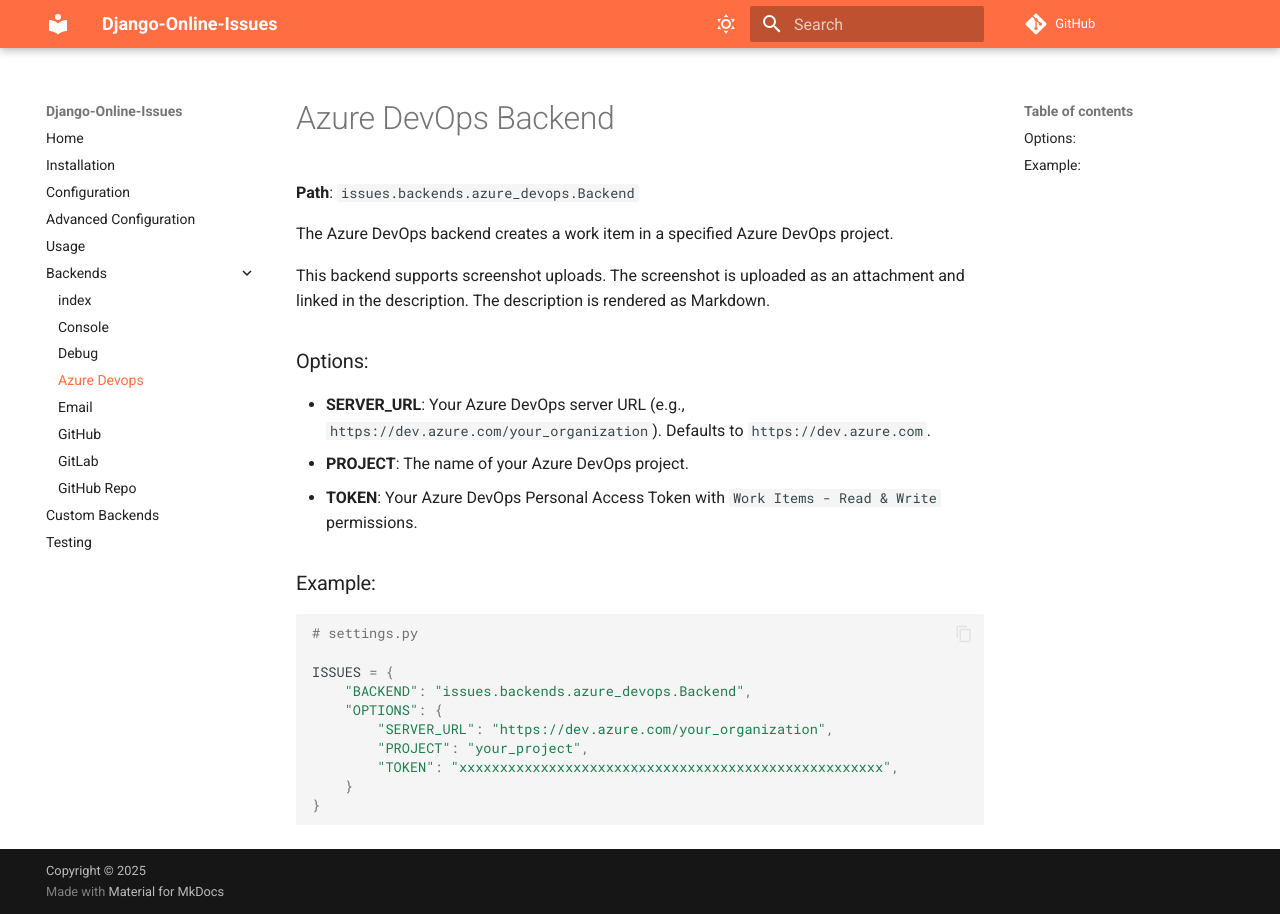
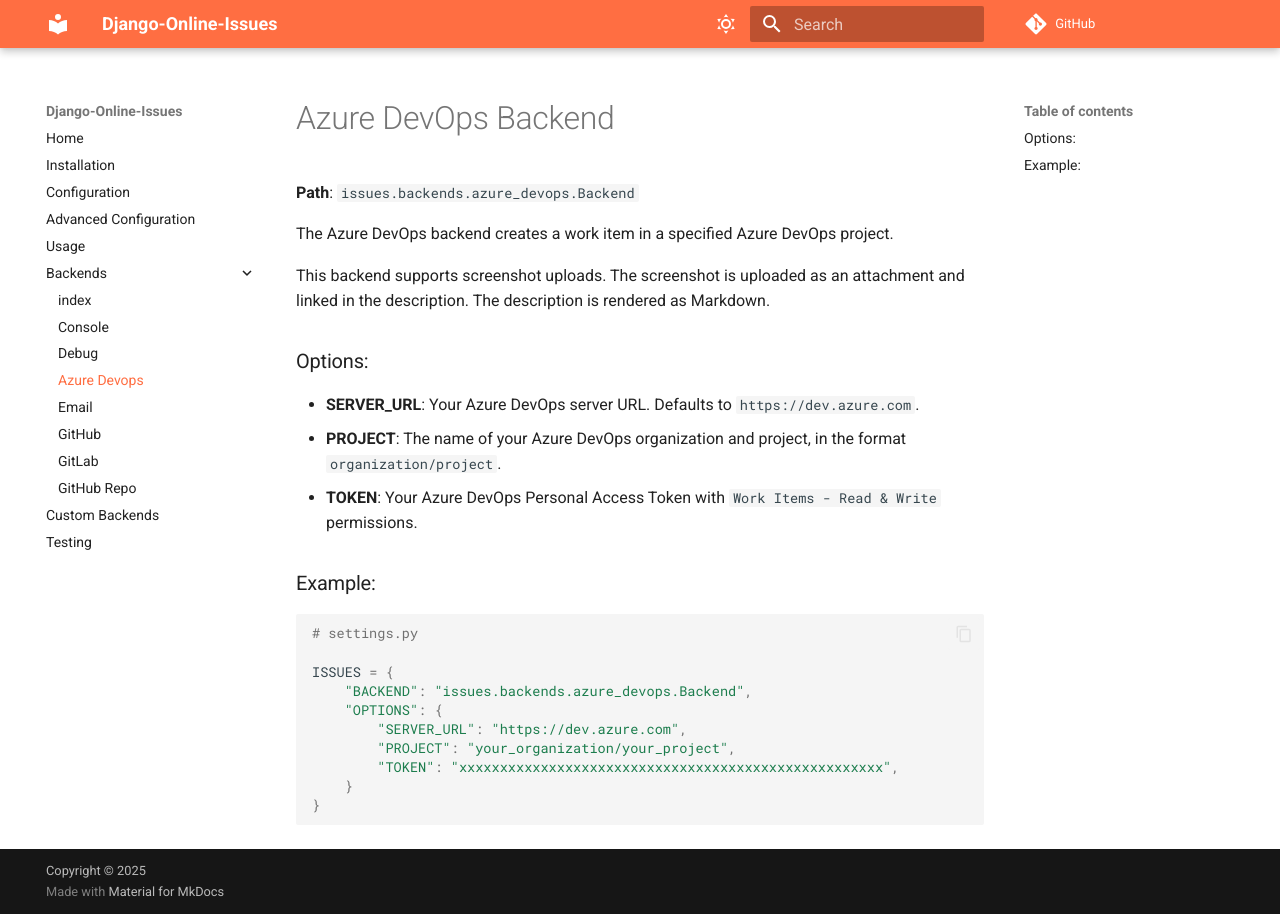
Before and after one commit to saxix/django-online-issues, an MkDocs documentation site: the page built from docs/src/backends/azure_devops.md, in a window 1280 px wide. Built offline with MkDocs 1.6.1 and Material for MkDocs 9.7.7, drawn with Linux system fonts in a browser that asks for light colours; comment, search, counter and statistics services are not loaded.

Commit message:
doc updates

```diff
--- a/docs/src/backends/azure_devops.md
+++ b/docs/src/backends/azure_devops.md
@@ -8,8 +8,8 @@
 
 ### Options:
 
--   **SERVER_URL**: Your Azure DevOps server URL (e.g., `https://dev.azure.com/your_organization`). Defaults to `https://dev.azure.com`.
--   **PROJECT**: The name of your Azure DevOps project.
+-   **SERVER_URL**: Your Azure DevOps server URL. Defaults to `https://dev.azure.com`.
+-   **PROJECT**: The name of your Azure DevOps organization and project, in the format `organization/project`.
 -   **TOKEN**: Your Azure DevOps Personal Access Token with `Work Items - Read & Write` permissions.
 
 
@@ -21,8 +21,8 @@
 ISSUES = {
     "BACKEND": "issues.backends.azure_devops.Backend",
     "OPTIONS": {
-        "SERVER_URL": "https://dev.azure.com/your_organization",
-        "PROJECT": "your_project",
+        "SERVER_URL": "https://dev.azure.com",
+        "PROJECT": "your_organization/your_project",
         "TOKEN": "xxxxxxxxxxxxxxxxxxxxxxxxxxxxxxxxxxxxxxxxxxxxxxxxxxxx",
     }
 }
```
Also changed, not shown: README.md (+2 -2 lines), 2 other files.
